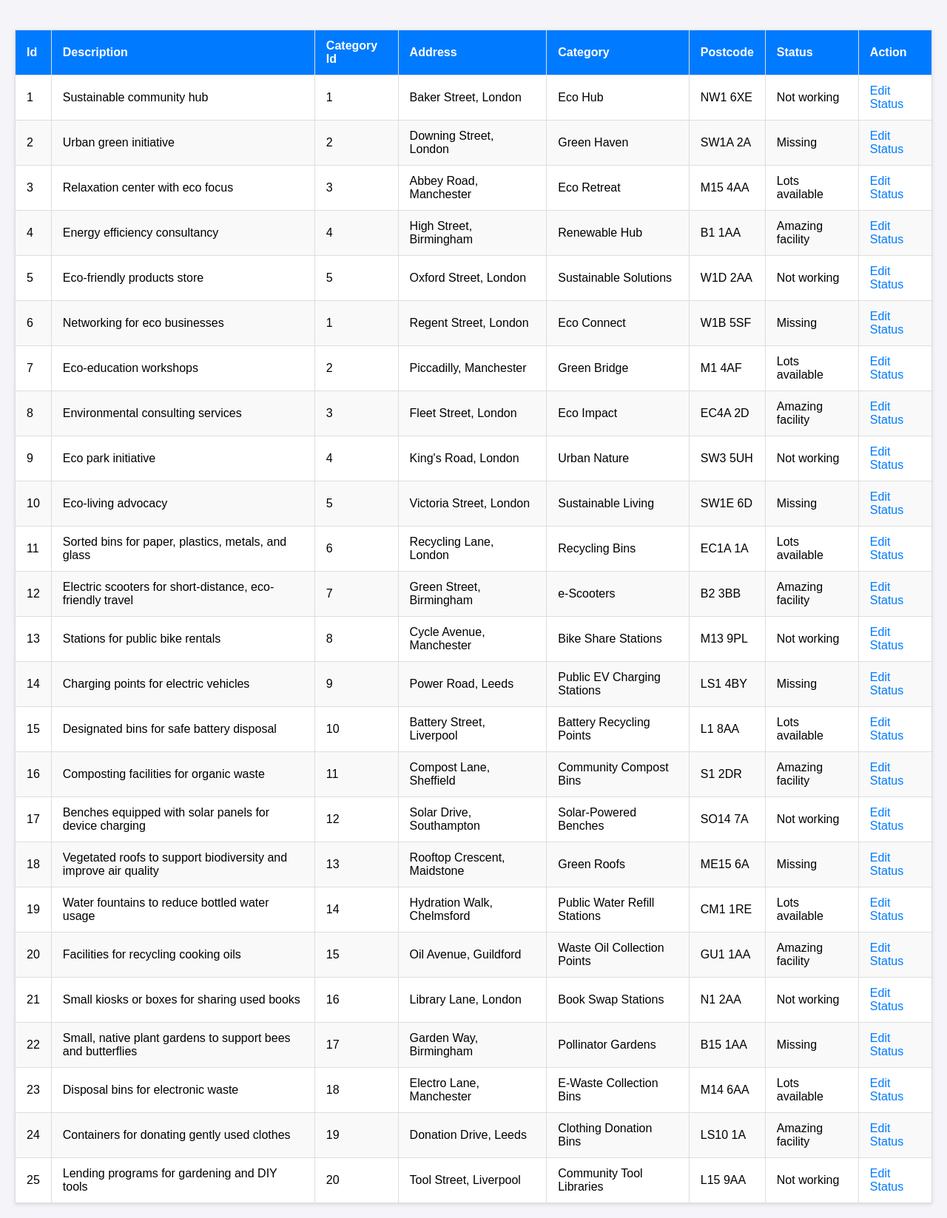
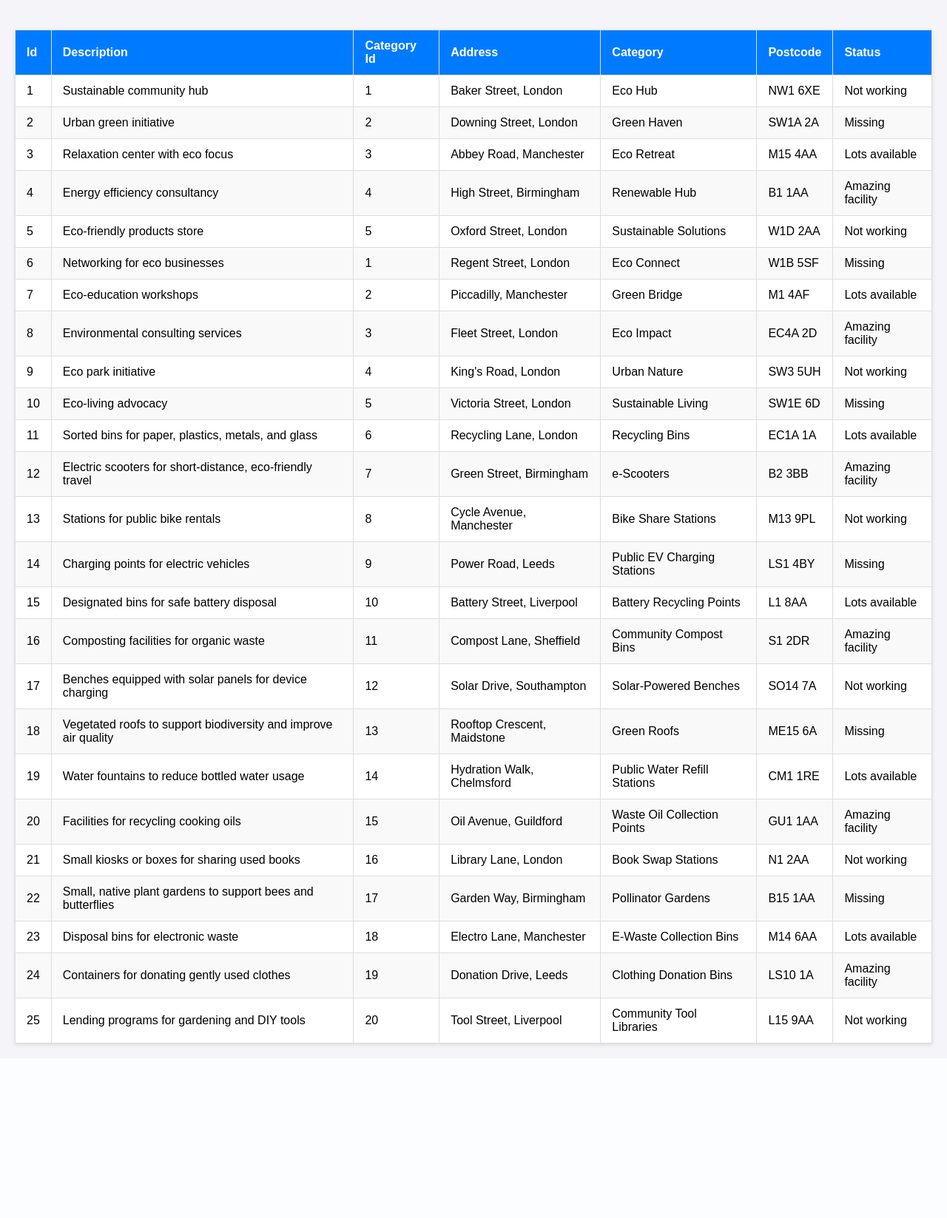
Before and after one commit to Deathstorm55/ecoBuddy, a PHP site: page /ecoBuddy/inventory.php in a window 1280 px wide. Shown: the whole page at 74% size. After the commit the page ends 1416 px from the top, so only its background shows below. Run offline with PHP 8.4, Linux system fonts and the light colour scheme; data comes from the database, SQL or seed files in the repository.

Commit message:
finishing touches for OOP concept

```diff
--- a/inventory.php
+++ b/inventory.php
@@ -64,7 +64,6 @@
             <th>Category</th>
             <th>Postcode</th>
             <th>Status</th>
-            <th>Action</th>
         </tr>
     </thead>
     <tbody>
@@ -105,13 +104,6 @@
                     <td>{$row['title']}</td>
                     <td>{$row['postcode']}</td>
                     <td>{$row['statusComment']}</td>
-                    <td>
-                        <div>
-                            <ul class='dropdown-menu'>
-                                <li><a href='./update_status.php?id={$row['id']}'>Edit Status</a></li>
-                            </ul>
-                        </div>
-                    </td>
                 </tr>";
             }
         } else {
```
